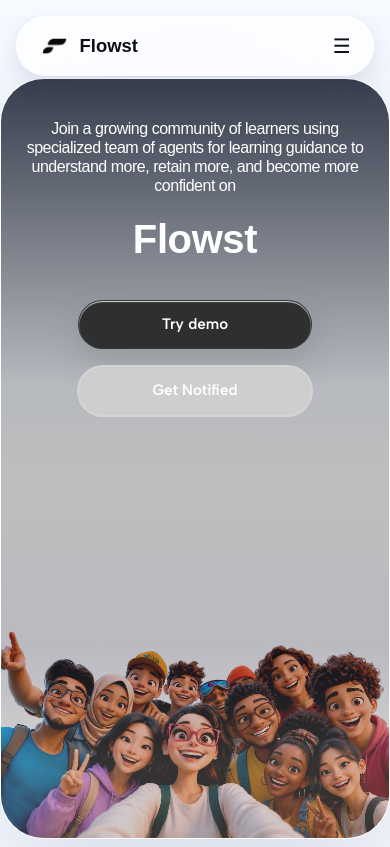
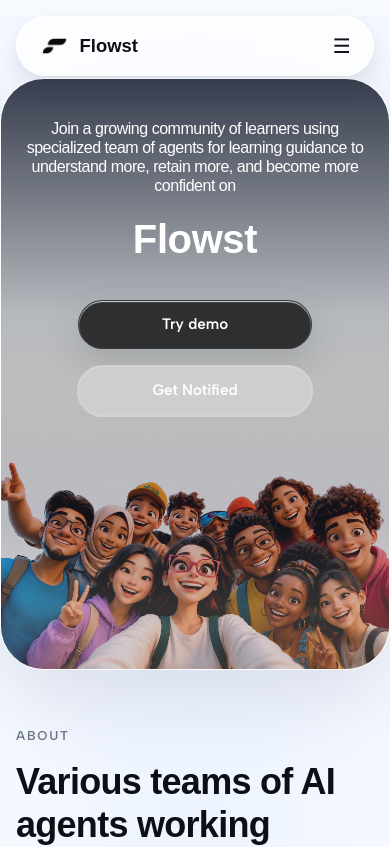
Before and after one commit to estheticallybawo/flowst-live, a Next.js app: page / in a window 390 px wide. Shown: the top 847 px of the page. Built offline with nearby package versions, Linux system fonts and the light colour scheme; a web font is replaced by a local one.

Commit message:
Reduce hero card minimum height to improve layout on smaller screens

```diff
--- a/app/globals.css
+++ b/app/globals.css
@@ -79,7 +79,7 @@
 
 @media (max-width: 920px) {
   .hero-card {
-    min-height: 90vh !important;
+    min-height: 70vh !important;
   }
   .hero-grid {
     padding: clamp(1.5rem, 6vw, 2.5rem) !important;
```
